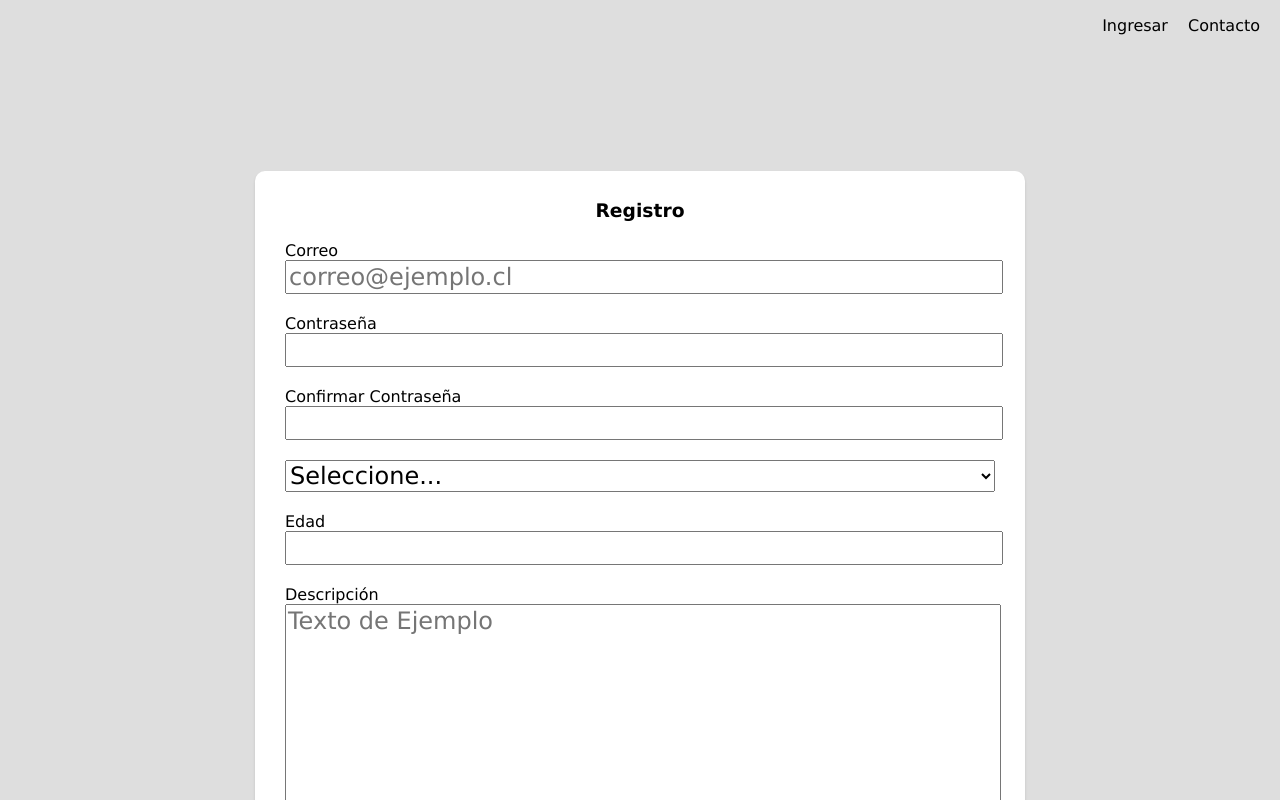
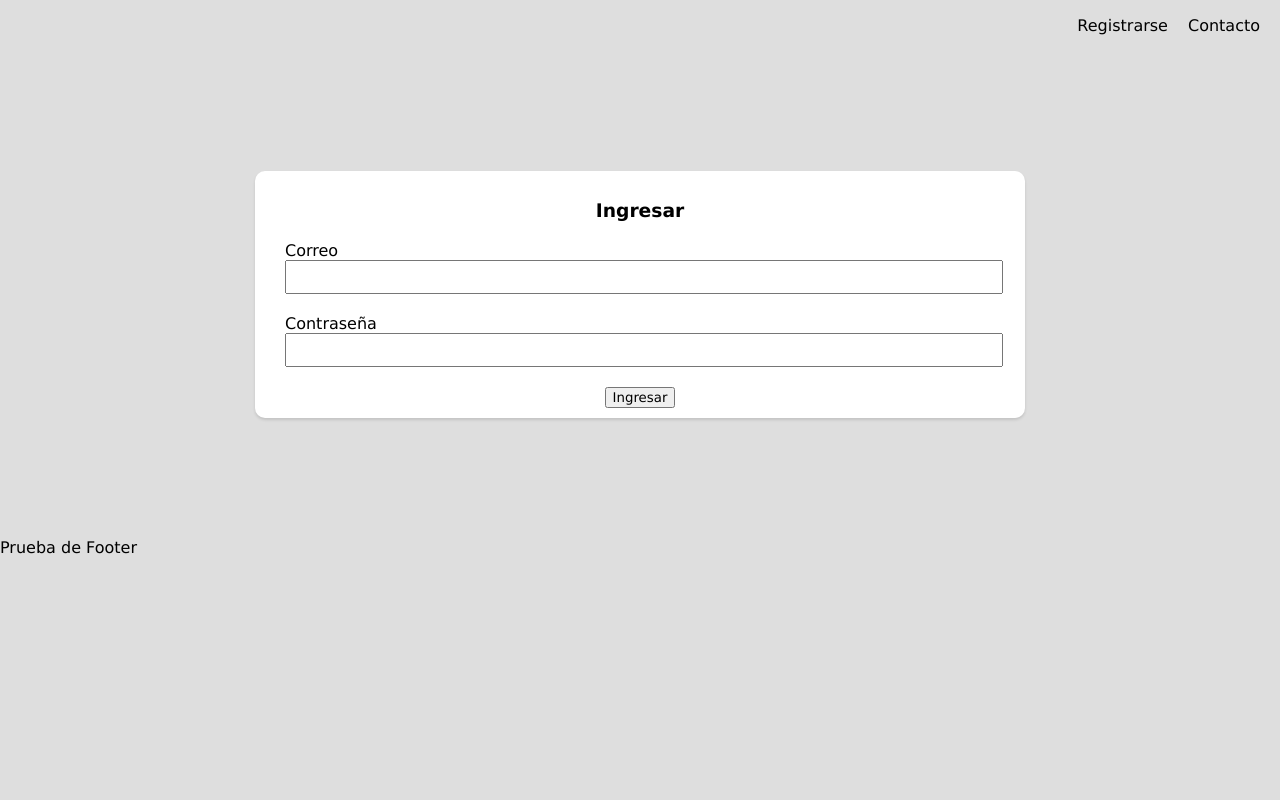
Before and after one commit to matiasua/Sitio_React, a React (Create React App) app: page /Login in a window 1280 px wide. Shown: the top 800 px of the page. Built offline with nearby package versions, Linux system fonts and the light colour scheme.

Commit message:
Carpeta Pages, Clase en loginForm
https://web.microsoftstream.com/video/0aa70f05-d5fa-4b05-8dca-35af24a29384

```diff
--- a/package.json
+++ b/package.json
@@ -8,6 +8,7 @@
     "@testing-library/user-event": "^7.1.2",
     "react": "^16.13.1",
     "react-dom": "^16.13.1",
+    "react-router-dom": "^5.2.0",
     "react-scripts": "^3.4.1"
   },
   "scripts": {
--- a/src/App.js
+++ b/src/App.js
@@ -1,11 +1,32 @@
 import React from 'react';
 import './App.css';
-import Login from './components/Login';
-import Register from './components/Register';
+import Login from './pages/Login';
+import Register from './pages/Register';
+import NotFound from './pages/NotFound';
+import {
+  BrowserRouter as Router,
+  Switch,
+  Route
+} from 'react-router-dom';
 
 function App() {
   return (
-  <Register />
+    <Router>
+      <Switch>
+       <Route exact path="/">
+         <Login />
+       </Route>
+       <Route path="/Login">
+        <Login />
+       </Route>
+       <Route path="/Register">
+        <Register />
+       </Route>
+       <Route path="*">
+        <NotFound />
+       </Route>
+      </Switch>
+     </Router>
   );
 }
 
--- a/src/components/InputLine.jsx
+++ b/src/components/InputLine.jsx
@@ -13,7 +13,9 @@ export default function InputLine(props){
     min,
     max,
     step,
-    list
+    list,
+    onChange,
+    name
 
   } = props;
   /*
@@ -27,6 +29,7 @@ export default function InputLine(props){
     <LineField label={label}>
     <input
         type={type}
+        name={name}
         placeholder={placeholder}
         required={required}
         minLength={minLength}
@@ -34,7 +37,8 @@ export default function InputLine(props){
         min={min}
         max={max}
         step={step}
-        list={list && list.id} />
+        list={list && list.id}
+        onChange={(event) => onChange(name, event)} />
       {list &&
          <datalist id={list.id}>
            {list.options.map((option, key) => <option key={key}>{option}</option>)}
--- a/src/components/Login.jsx
+++ /dev/null
@@ -1,25 +0,0 @@
-import React from 'react';
-import NavBar from './NavBar';
-import Footer from './Footer';
-import Content from './Content';
-import LoginForm from './LoginForm';
-
-const links = [
-  {href: 'register.html', title: 'Registrarse'},
-  {href: 'contact.html', title: 'Contacto'}
-]
-
-
-function Login (){
-  return (
-    <>
-    <NavBar links={links} />
-    <Content title="Ingresar">
-     <LoginForm />
-    </Content>
-    <Footer />
-    </>
-  );
-}
-
-export default Login;
--- a/src/components/LoginForm.jsx
+++ b/src/components/LoginForm.jsx
@@ -1,14 +1,50 @@
 import React from 'react';
 import InputLine from './InputLine';
 
+export default class LoginForm extends React.Component{
+  state = {
+    loginData: {
+      email: '',
+      password: ''
+    }
+  }
 
+  doLogin = (event) => {
+     console.log(this.state);
+
+     event.preventDefault();
+  }
+
+  onChange = (name, event) => {
+    const value = event.target.value;
+    const loginData = Object.assign({}, this.state.loginData);
+    loginData[name]=value
+    this.setState({
+       loginData
+       });
+  }
+
+  render (){
+    return (
+      <form>
+        <InputLine name="email" label="Correo" title="Correo" type="text" onChange={this.onChange} />
+        <InputLine name="password" label="Contrase&ntilde;a" title="Contrase&ntilde;a" type="password" onChange={this.onChange} />
+        <button onClick={this.doLogin}>Ingresar</button>
+      </form>
+    );
+  }
+
+}
+
+/*
 export default function LoginForm(){
   return (
     <form>
-      <InputLine title="Correo" type="text" />
-      <InputLine title="Contrase&ntilde;a" type="password" />
+      <InputLine label="Correo" title="Correo" type="text" />
+      <InputLine label="Contrase&ntilde;a" title="Contrase&ntilde;a" type="password" />
         <button>Ingresar</button>
     </form>
 
   );
 }
+*/
--- a/src/components/NavBar.jsx
+++ b/src/components/NavBar.jsx
@@ -1,11 +1,12 @@
 import React from 'react';
+import { Link } from 'react-router-dom';
 
 export default function NavBar (props) {
   return (
     <header>
     <nav>
       <ul>
-        {props.links.map((link, key) => <li key={key}><a href={link.href}>{link.title}</a></li>)}
+        {props.links.map((link, key) => <li key={key}><Link to={link.href}>{link.title}</Link></li>)}
       </ul>
     </nav>
     </header>
--- a/src/components/Register.jsx
+++ /dev/null
@@ -1,25 +0,0 @@
-import React from 'react';
-import NavBar from './NavBar';
-import Footer from './Footer';
-import Content from './Content';
-import RegisterForm from './RegisterForm';
-
-const links = [
-  {href: 'register.html', title: 'Ingresar'},
-  {href: 'contact.html', title: 'Contacto'}
-]
-
-function Register (){
-  return (
-    <>
-    <NavBar links={links} />
-    {/* <Content title="Registrar" content={<RegisterForm />} /> */}
-    <Content title="Registro">
-      <RegisterForm />
-    </Content>
-    <Footer />
-    </>
-  );
-}
-
-export default Register;
--- /dev/null
+++ b/src/pages/Login.jsx
@@ -0,0 +1,25 @@
+import React from 'react';
+import NavBar from '../components/NavBar';
+import Footer from '../components/Footer';
+import Content from '../components/Content';
+import LoginForm from '../components/LoginForm';
+
+const links = [
+  {href: 'Register', title: 'Registrarse'},
+  {href: 'Contacto', title: 'Contacto'}
+]
+
+
+function Login (){
+  return (
+    <>
+    <NavBar links={links} />
+    <Content title="Ingresar">
+     <LoginForm />
+    </Content>
+    <Footer />
+    </>
+  );
+}
+
+export default Login;
--- /dev/null
+++ b/src/pages/NotFound.jsx
@@ -0,0 +1,24 @@
+import React from 'react';
+import NavBar from '../components/NavBar';
+import Footer from '../components/Footer';
+import Content from '../components/Content';
+
+const links = [
+  {href: 'Login', title: 'Ingresar'},
+  {href: 'Register', title: 'Registrarse'},
+  {href: 'Contacto', title: 'Contacto'}
+]
+
+
+function Login (){
+  return (
+    <>
+    <NavBar links={links} />
+    <Content title="Pagina no encontrada 404">
+    </Content>
+    <Footer />
+    </>
+  );
+}
+
+export default Login;
--- /dev/null
+++ b/src/pages/Register.jsx
@@ -0,0 +1,26 @@
+import React from 'react';
+import NavBar from '../components/NavBar';
+import Footer from '../components/Footer';
+import Content from '../components/Content';
+import RegisterForm from '../components/RegisterForm';
+
+const links = [
+  {href: 'Login', title: 'Ingresar'},
+  {href: 'Contacto', title: 'Contacto'},
+  {href: 'Terminos', title: 'Terminos y Condiciones' }
+]
+
+function Register (){
+  return (
+    <>
+    <NavBar links={links} />
+    {/* {<Content title="Registrar" content={<RegisterForm />} /> */}
+    <Content title="Registro">
+      <RegisterForm />
+    </Content>
+    <Footer />
+    </>
+  );
+}
+
+export default Register;
```
Also changed, not shown: 1 other file (tests, documents, lock files or other folders).
